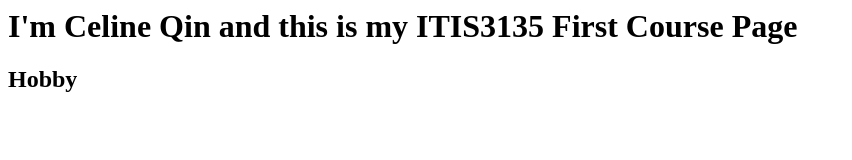
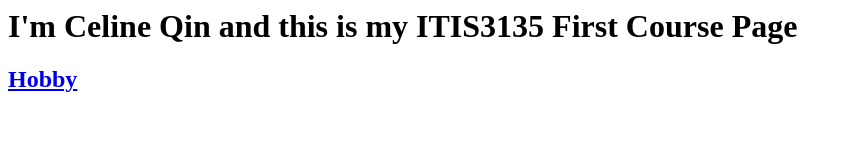
Before and after one commit to Celine740/Celine740.github.io, a plain HTML site: page itis3135/index.html in a window 1280 px wide. Shown: the whole page, without its empty margins (0-852 px from the left). Drawn offline with Linux system fonts and the light colour scheme.

Commit message:
Update index.html

```diff
--- a/itis3135/index.html
+++ b/itis3135/index.html
@@ -1,3 +1,5 @@
 <h1>I'm Celine Qin and this is my ITIS3135 First Course Page</h1>
 
-<h2>Hobby <a href="https://webpages.charlotte.edu/xqin1/itis3135/hobby/"></a></h2>
+<h2>
+<a href="https://webpages.charlotte.edu/xqin1/itis3135/hobby/">Hobby</a>
+</h2>
```
